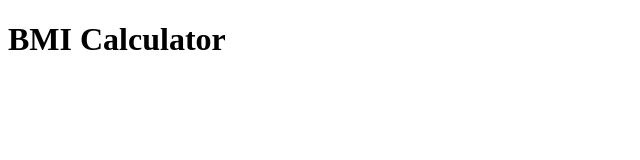
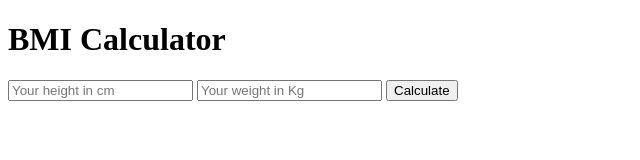
Before and after one commit to ctl-lab/bmi_calc, a website: page src/index.html in a window 1280 px wide. Shown: the whole page, without its empty margins (0-640 px from the left). Drawn offline with Linux system fonts and the light colour scheme.

Commit message:
added the test and code to pass the inputs W&Height and the calculate button

```diff
--- a/src/index.html
+++ b/src/index.html
@@ -8,5 +8,8 @@
 </head>
 <body>
     <h1>BMI Calculator</h1>
+    <input type="text" id="height" placeholder="Your height in cm">
+    <input type="text" id="weight" placeholder="Your weight in Kg">
+    <button id="Calculate">Calculate</button>
 </body>
 </html>
```
Also changed, not shown: cypress/integration/userCanCheckTheirBmi.feature.js (+3 -0 lines).
